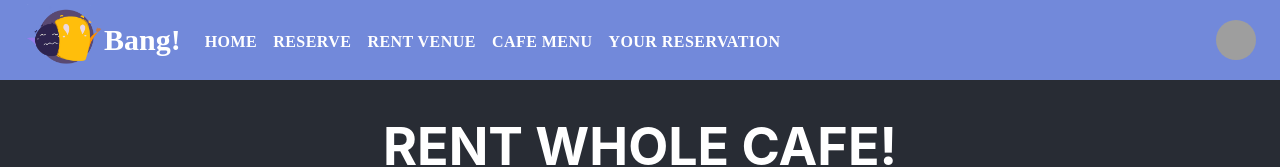
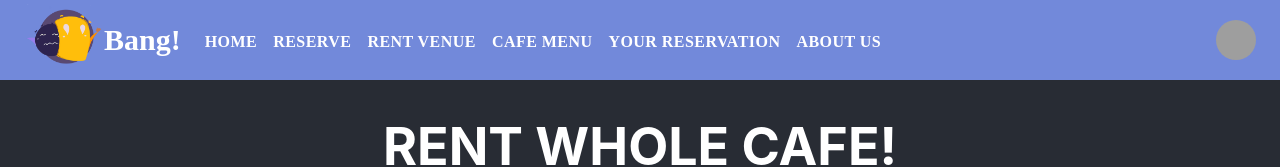
Before and after one commit to joshuatabs/bang_icrs_frontend, a React (Create React App) app in the folder bang_frontend/: page /rent in a window 1280 px wide. Shown: the top 167 px of the page. Built offline with nearby package versions, Linux system fonts and the light colour scheme; grey boxes are pictures that could not be loaded.

Commit message:
Update NavBar

```diff
--- a/bang_frontend/src/App.tsx
+++ b/bang_frontend/src/App.tsx
@@ -19,6 +19,7 @@ import VeneuReservations from './components/pages/VenueReservations';
 import ViewRoom from './components/pages/Admin/ViewRoom';
 import AddRoom from './components/pages/Admin/AddRoom';
 import AdminLogin from './components/pages/Admin/AdminLogin';
+import AboutUs from './components/pages/AboutUs';
 
 
 function App() {
@@ -46,6 +47,7 @@ function App() {
         <Route path='/viewroom' element={<ViewRoom/>}/>
         <Route path='/addroom' element={<AddRoom/>}/>
         <Route path='/adminlogin' element={<AdminLogin/>}/>
+        <Route path='/about' element={<AboutUs/>}/>
       </Routes>
 
       <header className="App-header">
--- a/bang_frontend/src/components/global/navbar.tsx
+++ b/bang_frontend/src/components/global/navbar.tsx
@@ -14,7 +14,7 @@ import MenuItem from '@mui/material/MenuItem';
 import AdbIcon from '@mui/icons-material/Adb';
 import logo from '../logo/BangLogo.png';
 
-const pages = ['Home', 'Reserve', 'Cafe Menu', 'Rent Venue', 'Your Reservations'];
+const pages = ['Home', 'Reserve', 'Cafe Menu', 'Rent Venue', 'Your Reservations', 'About Us'];
 const settings = ['Logout'];
 
 function ResponsiveAppBar() {
@@ -158,6 +158,14 @@ function ResponsiveAppBar() {
               Your Reservation
             </Button>
 
+            <Button
+              onClick={handleCloseNavMenu}
+              sx={{ my: 2, color: 'white', display: 'block', fontFamily: 'Montserrat', fontWeight: 600, fontSize: 16, top: 2 }}
+              href="/about"
+            >
+              About Us
+            </Button>
+
           </Box>
 
           <Box sx={{ flexGrow: 0 }}>
```
